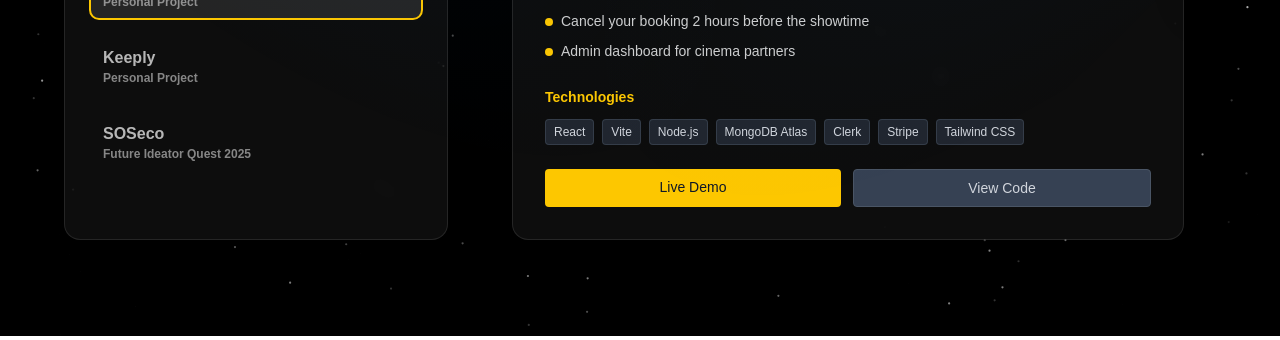
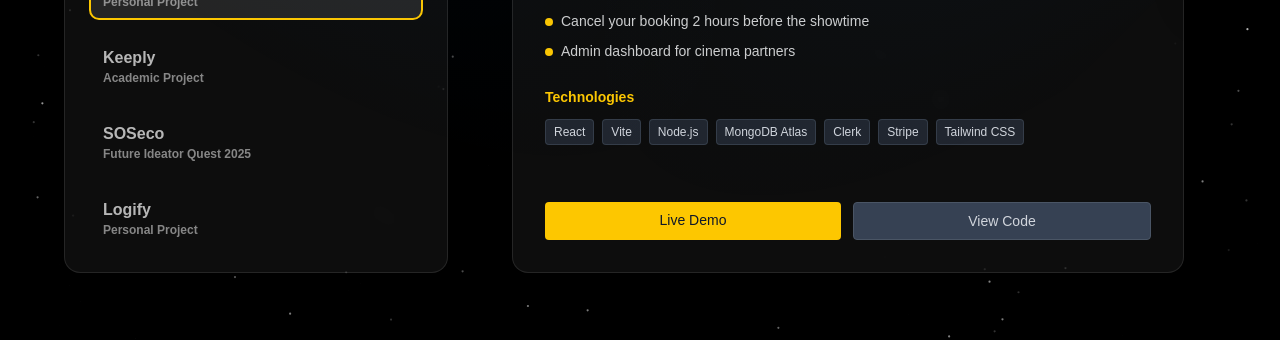
Before and after one commit to KJristine/Kristine-Portfolio, a Next.js app: page /projects in a window 1280 px wide. Shown: the part 541-881 px from the top of the page. Built offline with nearby package versions, Linux system fonts and the light colour scheme.

Commit message:
Added a recent project

```diff
--- a/app/projects/page.tsx
+++ b/app/projects/page.tsx
@@ -39,7 +39,7 @@ const projects = [
   {
     id: 1,
     title: "Keeply",
-    company: "Personal Project",
+    company: "Academic Project",
     period: "2024",
     description:
       "A privacy-focused note-taking and productivity app. Organize tasks, notes, and reminders with robust encryption and a minimalist UI.",
@@ -66,7 +66,7 @@ const projects = [
     highlights: [
       "Proposed a geo-tagged incident reporting and offline-first for remote areas",
       "Supports SDG goals: Life on Land & Climate Action",
-      "2nd Runner-Up at Future Ideator Quest 2025 held at University of Philippines Los Ba&ntilde;os",
+      "2nd Runner-Up at Future Ideator Quest 2025 held at UP Los Baños",
       "Figma prototype only",
     ],
     techStack: ["Figma", "UX/UI Design", "Prototyping"],
@@ -75,6 +75,26 @@ const projects = [
       github: "#",
     },
     image: "/SOSeco.png",
+  },
+  {
+    id: 3,
+    title: "Logify",
+    company: "Personal Project",
+    period: "2025",
+    description:
+      "A mobile app built with React Native and Expo Go to track and visualize OJT/internship hours. Designed for students and supervisors to log, review, and manage daily progress efficiently.",
+    highlights: [
+      "Developed with React Native and Expo Go for cross-platform deployment",
+      "Features time logging, real-time hour tracking, and timesheet visualization",
+      "Offline‑first architecture via @react‑native‑async‑storage/async‑storage",
+      "Designed with students in mind for internship requirements and verification",
+    ],
+    techStack: ["React Native", "Expo Go"],
+    links: {
+      live: "https://example.com/logify-demo",
+      github: "https://github.com/KJristine/Logify",
+    },
+    image: "/Logify.png",
   },
 ];
 
```
Also changed, not shown: 1 other file (tests, documents, lock files or other folders).
